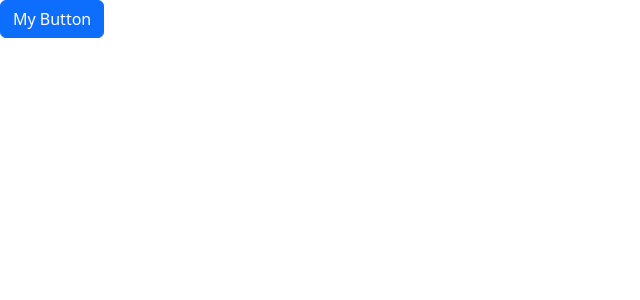
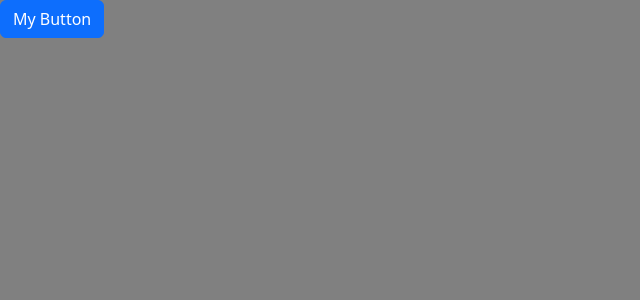
Before and after one commit to polskiedev/my-react-test, a React (Vite) app in the folder playground_0_vite/: page / in a window 1280 px wide. Shown: the top 300 px of the page, without its empty margins (0-640 px from the left). Built offline with nearby package versions, Linux system fonts and the light colour scheme.

Commit message:
dev-001/1/1: adding tailwindcss

```diff
--- /dev/null
+++ b/playground_0_vite/postcss.config.cjs
@@ -0,0 +1,6 @@
+module.exports = {
+    plugins: [
+      require('tailwindcss'),
+      require('autoprefixer'),
+    ],
+  };
--- a/playground_0_vite/src/App.tsx
+++ b/playground_0_vite/src/App.tsx
@@ -1,6 +1,7 @@
 import { useState } from "react";
 import Button from "./components/Button";
 import Alert from "./components/Alert";
+
 
 function App() {
   const [alertVisible, setAlertVisibility] = useState(false);
--- /dev/null
+++ b/playground_0_vite/src/css/style.css
@@ -0,0 +1,5 @@
+@import './variables.css';
+
+body {
+    background-color: var(--nav-bg);
+}
--- /dev/null
+++ b/playground_0_vite/src/css/tailwind.css
@@ -0,0 +1,3 @@
+@import 'tailwindcss/base';
+@import 'tailwindcss/components';
+@import 'tailwindcss/utilities';
--- /dev/null
+++ b/playground_0_vite/src/css/variables.css
@@ -0,0 +1,3 @@
+:root {
+    --nav-bg: gray;
+}
--- a/playground_0_vite/src/main.tsx
+++ b/playground_0_vite/src/main.tsx
@@ -2,6 +2,8 @@ import React from 'react'
 import ReactDOM from 'react-dom/client'
 import App from './App'
 import 'bootstrap/dist/css/bootstrap.css'
+import "./css/tailwind.css";
+import "./css/style.css";
 
 ReactDOM.createRoot(document.getElementById('root') as HTMLElement).render(
   <React.StrictMode>
--- /dev/null
+++ b/playground_0_vite/tailwind.config.js
@@ -0,0 +1,8 @@
+/** @type {import('tailwindcss').Config} */
+export default {
+  content: [],
+  theme: {
+    extend: {},
+  },
+  plugins: [],
+}
```
Also changed, not shown: playground_0_vite/readme.txt.
